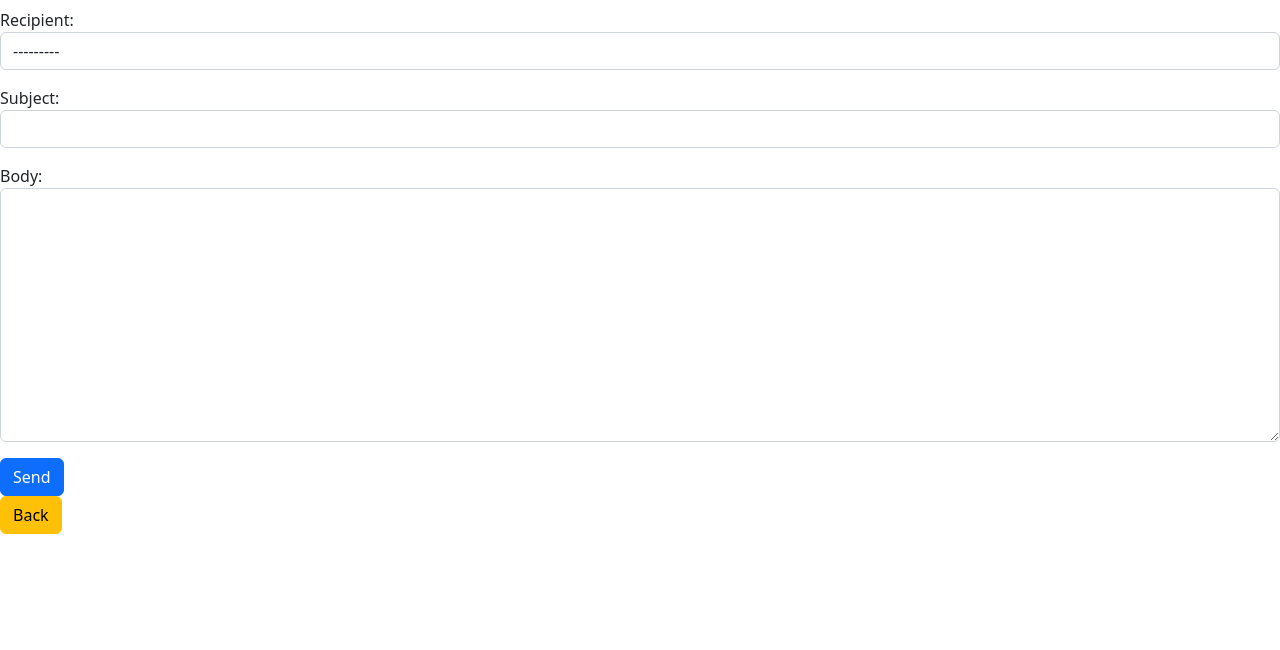
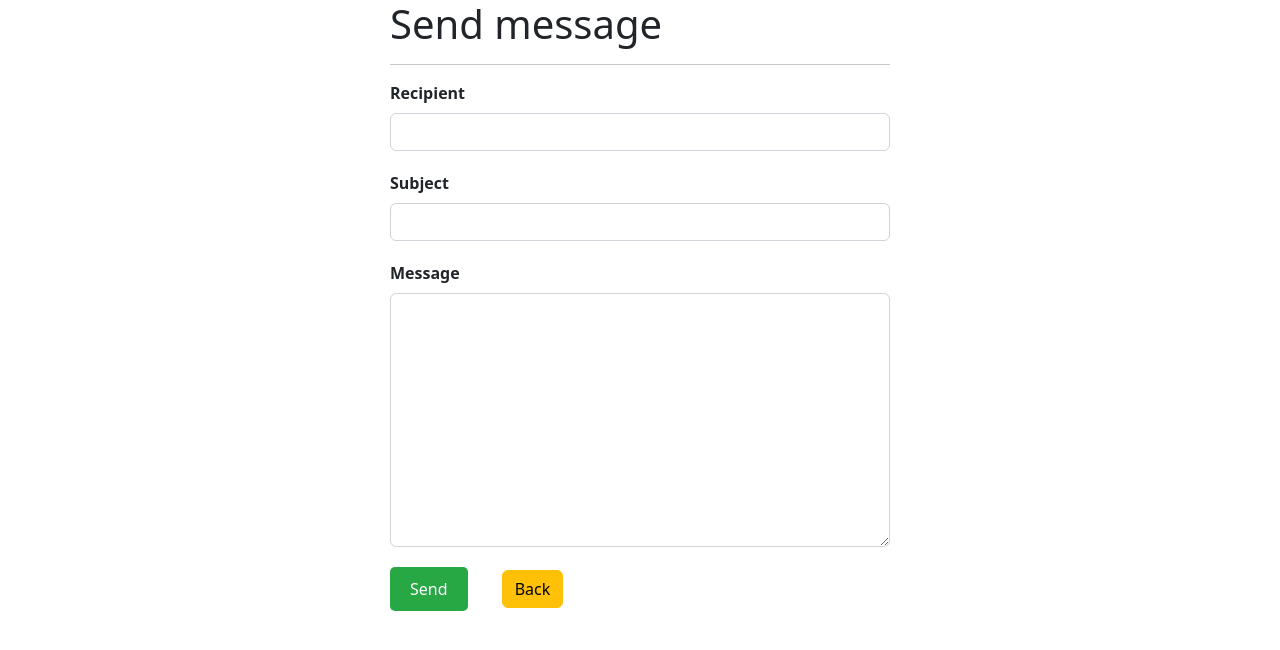
Before and after one commit to aleks0099/SecondPythonProject, a Django app: page /profile/send/ in a window 1280 px wide. Shown: the top 650 px of the page. Run offline with Django 4.2, Linux system fonts and the light colour scheme; a user stored in the database is signed in; data comes from the database, SQL or seed files in the repository; both versions use the stored data as it was after the commit; some libraries are stand-ins or nearby versions.

Commit message:
cosmetic fixes

```diff
--- a/messenger/main/forms.py
+++ b/messenger/main/forms.py
@@ -9,10 +9,27 @@ class UserCreationForm(UserCreationForm):
     class Meta(UserCreationForm.Meta):
         model = User
 
+# class SendMessageForm(forms.ModelForm):
+#     recipient = forms.ModelChoiceField(queryset=User.objects.all(), widget=forms.Select(attrs={'class': 'form-control'}))
+#     subject = forms.CharField(widget=forms.TextInput(attrs={'class': 'form-control'}))
+#     body = forms.CharField(widget=forms.Textarea(attrs={'class': 'form-control'}))
+
+#     class Meta:
+#         model = Message
+#         fields = ['recipient', 'subject', 'body']
+
 class SendMessageForm(forms.ModelForm):
-    recipient = forms.ModelChoiceField(queryset=User.objects.all(), widget=forms.Select(attrs={'class': 'form-control'}))
+    recipient = forms.CharField(widget=forms.TextInput(attrs={'class': 'form-control'}))
     subject = forms.CharField(widget=forms.TextInput(attrs={'class': 'form-control'}))
     body = forms.CharField(widget=forms.Textarea(attrs={'class': 'form-control'}))
+
+    def clean_recipient(self):
+        recipient = self.cleaned_data['recipient']
+        try:
+            user = User.objects.get(username=recipient)
+        except User.DoesNotExist:
+            raise forms.ValidationError("User does not exist")
+        return user
 
     class Meta:
         model = Message
--- a/messenger/main/static/main/CSS/main.css
+++ /dev/null
@@ -1,5 +0,0 @@
-main .features {
-    float: center;
-    margin-top: 20%;
-    text-align: center;
-}
--- a/messenger/main/templates/inbox.html
+++ b/messenger/main/templates/inbox.html
@@ -7,7 +7,7 @@
             {% for message in messages %}
                 <li>
                     <a href="{% url 'message_detail' message.pk %}">
-                        <strong>{{ message.subject }}</strong> - Sender: {{ message.sender.username }} - {{ message.created_at }}
+                        <strong>{{ message.subject }}</strong>  |  Sender: {{ message.sender.username }}  |  Date: {{ message.created_at }}
                     </a>
                 </li>
             {% endfor %}
--- a/messenger/main/templates/message_detail.html
+++ b/messenger/main/templates/message_detail.html
@@ -2,10 +2,8 @@
 
 {% block content %}
     {% if user == message.recipient or user == message.sender %}
-        <p>{{ message.body }}</p>
+        <pre>{{ message.body }}</pre>
     {% else %}
-        <div class="features">
-            <h1>Access denied</h1>
-        </div>
+        <h1 class = "denied">Access denied</h1>
     {% endif %}
 {% endblock %}
--- a/messenger/main/templates/send_message.html
+++ b/messenger/main/templates/send_message.html
@@ -1,11 +1,33 @@
 {% extends 'layout.html' %}
 
 {% block content %}
-    <h2>{{ title }}</h2>
+<div class="form-container">
+    <h1>Send message</h1>
+    <hr>
     <form method="post">
+        {% if form.errors %}
+            {% for field in form %}
+                {% for error in field.errors %}
+                    <div class="alert alert-danger">{{ error }}</div>
+                {% endfor %}
+            {% endfor %}
+        {% endif %}
+        <div class="form-group">
+            <label for="{{ form.recipient.id_for_label }}">Recipient</label>
+            {{ form.recipient }}
+        </div>
+        <div class="form-group">
+            <label for="{{ form.subject.id_for_label }}">Subject</label>
+            {{ form.subject }}
+        </div>
+        <div class="form-group">
+            <label for="{{ form.body.id_for_label }}">Message</label>
+            {{ form.body }}
+        </div>
         {% csrf_token %}
-        {{ form.as_p }}
-        <button type="submit" class="btn btn-primary">Send</button>
+        <button type="submit" class="btn btn-success">Send</button>
+        <button class="btn btn-warning" onclick="window.location.href = '/profile';">Back</button>
     </form>
-    <button class="btn btn-warning" onclick="window.location.href = '/profile';">Back</button>
+</div>
+
 {% endblock %}
--- a/messenger/main/templates/sent.html
+++ b/messenger/main/templates/sent.html
@@ -7,7 +7,7 @@
             {% for message in messages %}
                 <li>
                     <a href="{% url 'message_detail' message.pk %}">
-                        <strong>{{ message.subject }}</strong> - Receiver: {{ message.recipient.username }} - {{ message.created_at }}
+                        <strong>{{ message.subject }}</strong>  |  Receiver: {{ message.recipient.username }}  |  {{ message.created_at }}
                     </a>
                 </li>
             {% endfor %}
--- a/messenger/main/urls.py
+++ b/messenger/main/urls.py
@@ -2,7 +2,7 @@ from django.contrib import admin
 from django.urls import path, include
 from . import views
 urlpatterns = [
-    path('', views.index),
+    path('', views.index, name='prev'),
     path('profile/', views.profile, name='profile'),
     path('', include('django.contrib.auth.urls')),
     path('register/', views.Reg.as_view(), name='register'),
--- a/messenger/main/views.py
+++ b/messenger/main/views.py
@@ -64,6 +64,4 @@ def sent(request):
 
 def message_detail(request, pk):
     message = Message.objects.get(pk=pk)
-    sender = str(message.sender.username)
-    receiver = str(message.recipient.username)
     return render(request, 'message_detail.html', {'message': message})
--- /dev/null
+++ b/messenger/static/main/CSS/main.css
@@ -0,0 +1,61 @@
+main .ttl {
+margin-top: 80px;
+font-size: 90px;
+}
+main .description {
+font-size: 20px;
+margin-top: 30px;
+margin-bottom: 30px;
+max-width: 600px;
+margin-left: auto;
+margin-right: auto;
+}
+.but {
+margin-top: 40px;
+padding: 20px 30px;
+font-size: 20px;
+background-color: #161cbb;
+color: rgb(251, 246, 246);
+cursor: pointer;
+}
+button + button {
+    margin-left: 30px;
+ }
+ main .denied{
+    text-align: center;
+    margin-top: 380px;
+    font-size: 130px;
+ }
+ main .form-container {
+    max-width: 500px;
+    margin: 0 auto;
+}
+
+main .form-group {
+    display: flex;
+    flex-direction: column;
+    margin-bottom: 20px;
+}
+
+label {
+    font-weight: bold;
+}
+
+input, textarea {
+    margin-top: 8px;
+    padding: 10px;
+    border-radius: 5px;
+    border: 1px solid #ccc;
+}
+
+button[type="submit"] {
+    padding: 10px 20px;
+    border-radius: 5px;
+    background-color: #28a745;
+    color: #fff;
+    border: none;
+    cursor: pointer;
+}
+pre {
+    white-space: pre-wrap;
+}
```
Also changed, not shown: messenger/main/templates/index.html (+12 -9 lines), messenger/main/templates/profile.html (+12 -8 lines), messenger/main/templates/registration/login.html (+17 -4 lines), messenger/main/templates/registration/registration.html (+24 -7 lines), messenger/db.sqlite3.
